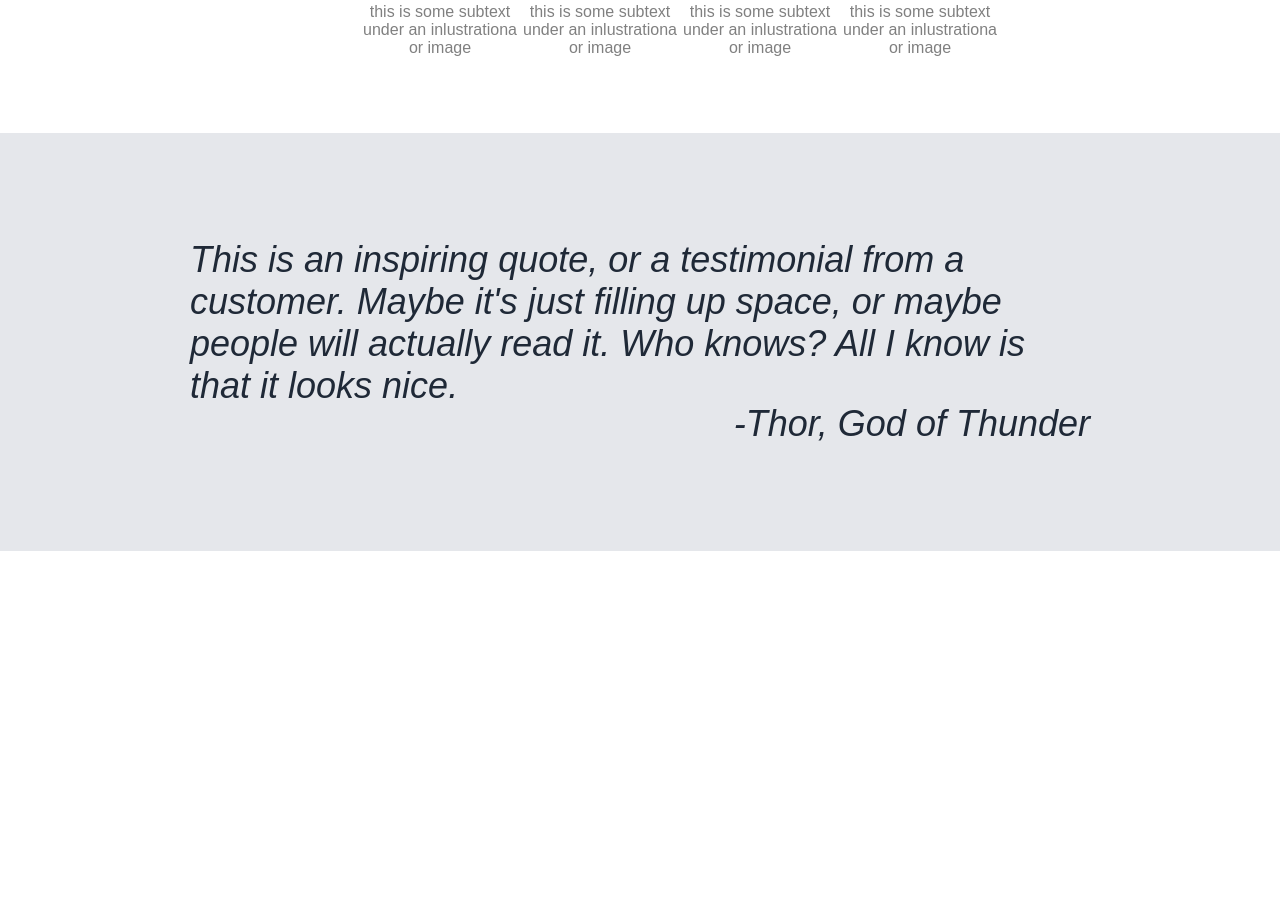
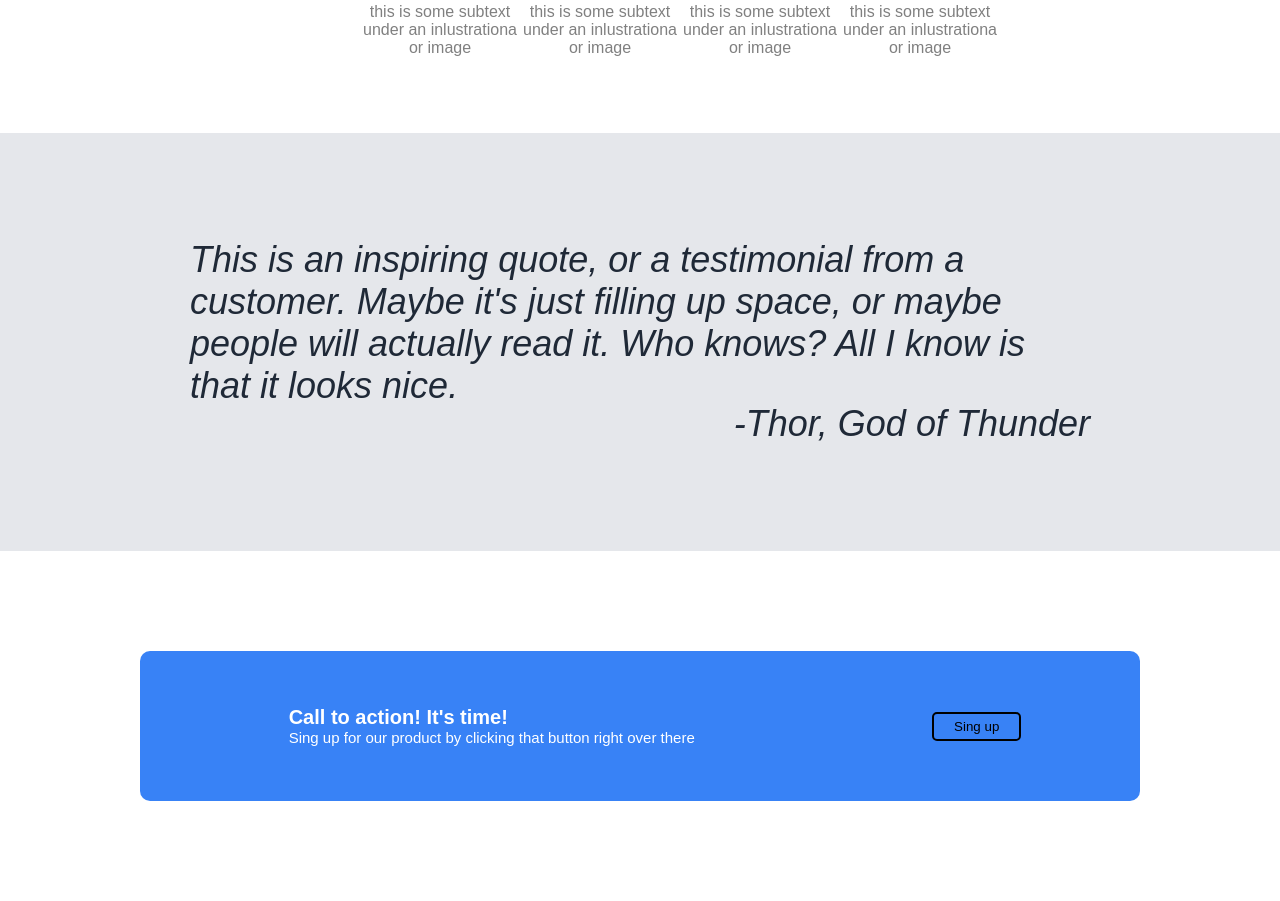
Before and after one commit to maxim-112/Landing-Page-top, a plain HTML site: page index.html in a window 1280 px wide. Shown: the part 886-1787 px from the top of the page. Before the commit the page ends 1437 px from the top, so only its background shows below. Drawn offline with Linux system fonts and the light colour scheme.

Commit message:
added the form section

```diff
--- a/index.html
+++ b/index.html
@@ -51,5 +51,14 @@
         <p class="autore">-Thor, God of Thunder</p>
     </div>
 
+    <div class="section4">
+        <div class="form">
+            <h3>Call to action! It's time!
+                <p>Sing up for our product by clicking that button right over there</p>
+            </h3>
+            <button>Sing up</button>
+        </div>
+    </div>
+
 </body>
 </html>
--- a/style.css
+++ b/style.css
@@ -6,8 +6,9 @@ button{
     background-color: #3882f6;
     text-decoration: none;
     border: none;
-    border-radius: 4px;
+    border-radius: 5px;
     padding: 5px 20px 5px;
+
 }
 
 a{
@@ -143,3 +144,47 @@ a:hover{
 }
 
 /*-------section-------*/
+
+.section4{
+    display: flex;
+    justify-content: center;
+    align-items: center;
+}
+
+.form  {
+    background-color: #3882f6;
+    width: 1000px;
+    height: 150px;
+    display: flex;
+    align-items: center;
+    margin-top: 100px;
+    margin-bottom: 100px;
+    border-radius: 10px;
+    justify-content: space-around;
+
+}
+
+.form h3{
+    flex: 1 0 1;
+    padding-left: 30px;
+    color: white;
+    font-size: 20px;
+}
+
+.form h3 p{
+    font-weight: 300;
+    margin:0;
+    font-size: 15px;
+}
+
+.form button{
+    flex: 1 1 1;
+    border: 2px solid black;
+
+}
+
+.form button:hover{
+    background-color: hwb(195 1% 39% / 0.596) !important;
+}
+
+/*--------footer----------------*/
```
